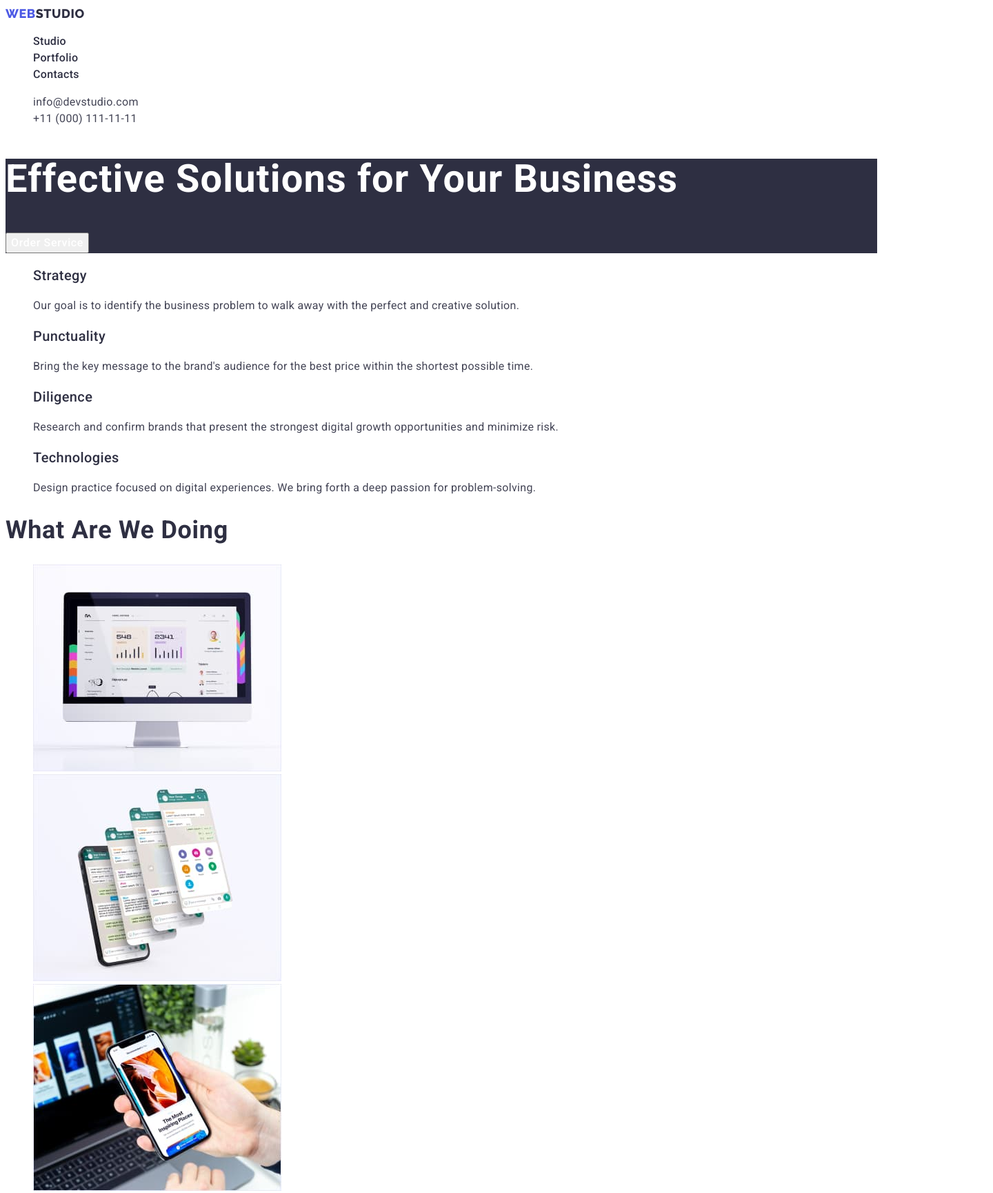
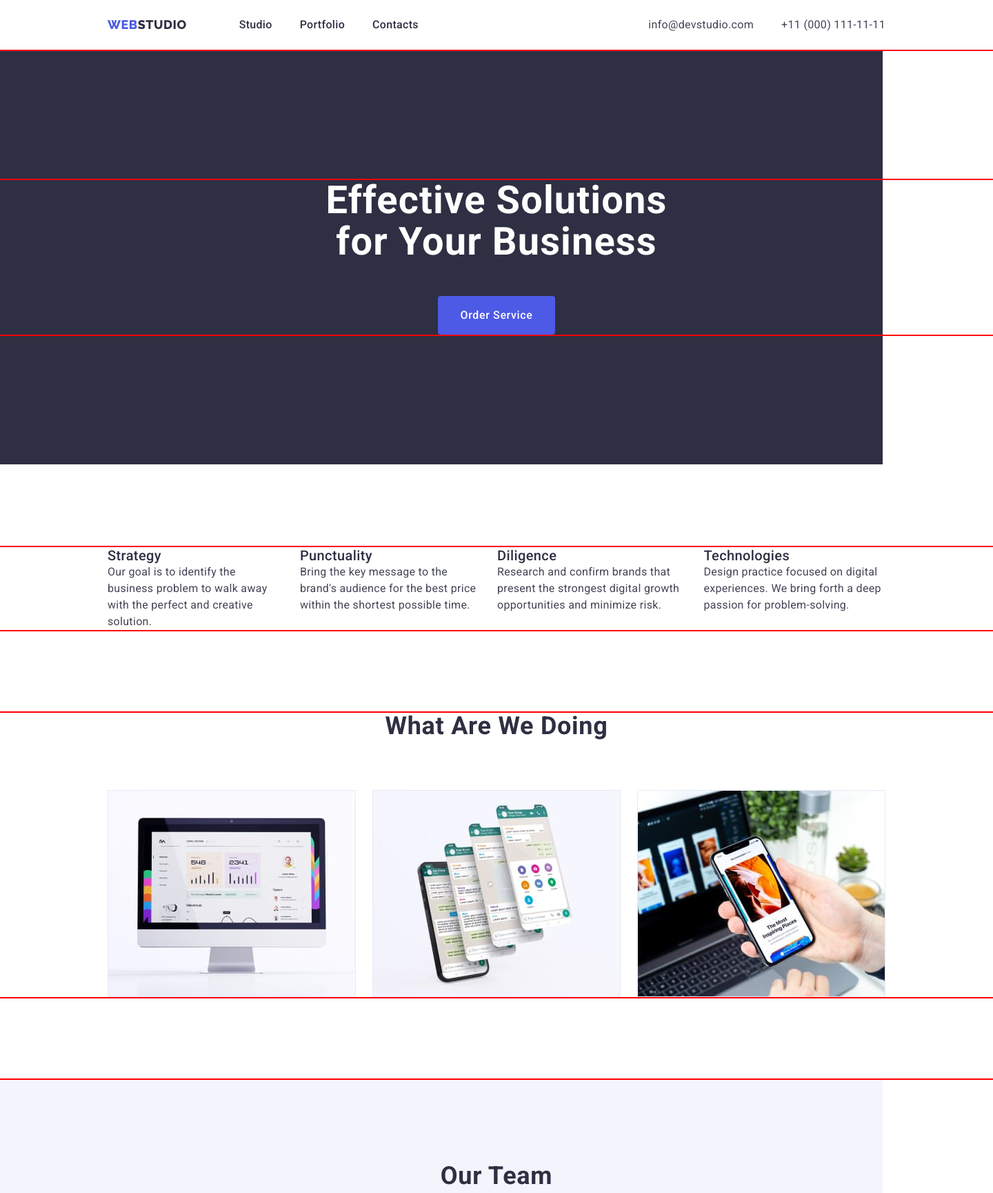
Before and after one commit to DMaietnyiKepp/goit-markup-hw-03, a plain HTML site: page index.html in a window 1280 px wide. Shown: the top 1729 px of the page at 69% size, 1440 px wide, since content can reach past the window. Drawn offline with nearby package versions, Linux system fonts and the light colour scheme.

Commit message:
css work

```diff
--- a/css/styles.css
+++ b/css/styles.css
@@ -1,6 +1,27 @@
 body {
     font-family: 'Roboto', sans-serif;
     color: #2E2F42;
+}
+
+h1, h2, h3, h4, h5, h6, p {
+    margin: 0;
+}
+
+ul {
+    margin: 0;
+    padding-left: 0;
+}
+
+button {
+    cursor: pointer;
+}
+
+a {
+    list-style: none;
+}
+
+img {
+    display: block;
 }
 
 .list {
@@ -18,14 +39,33 @@ body {
     --SecondTextColor: #434455;
 }
 
+.container {
+    width: 1440px;
+    padding-left: 156px;
+    padding-right: 156px;
+    margin-left: auto;
+    margin-right: auto;
+    outline: 2px solid red;
+}
+
 /*--------------------- STUDIO PAGE -----------------------*/
 
 /*--------------- header ---------------*/
 
-/* .header {
+.header {
+    border-bottom: 1px solid #E7E9FC;
 }
+
+.header-container {
+    padding-top: 24px;
+    padding-bottom: 24px;
+    display: flex;
+}
+
 .header-navigation {
-} */
+    margin-right: auto;
+    display: flex;
+}
 
 .header-logo {
     font-family: 'Raleway', sans-serif;
@@ -34,6 +74,7 @@ body {
     line-height: 1.33;
     letter-spacing: 0.03em;
     text-transform: uppercase;
+    margin-right: 76px;
     color: var(--MainTextColor)
 }
 
@@ -41,9 +82,12 @@ body {
     color: var(--LogoColor)
 }
 
-/* .header-list {
+.header-list {
+    display: flex;
+    gap: 40px;
 }
-.header-list-item {
+
+/* .header-list-item {
 } */
 
 .header-link {
@@ -61,6 +105,8 @@ body {
     font-size: 16px;
     line-height: 1.5;
     letter-spacing: 0.02em;
+    display: flex;
+    gap: 40px;
 }
 
 /* .address-list-item {
@@ -82,10 +128,21 @@ body {
 /*--------------- hero --------------*/
 
 .hero {
+    padding-top: 188px;
+    padding-bottom: 188px;
     background: #2E2F42;
 }
 
+.hero-container {
+    display: flex;
+    flex-direction: column;
+    align-items: center;
+    gap: 48px;
+}
+
 .hero-title {
+    max-width: 500px;
+    text-align: center;
     font-weight: 700;
     font-size: 56px;
     line-height: 1.07;
@@ -94,6 +151,9 @@ body {
 }
 
 .hero-btn {
+    min-width: 169px;
+    height: 56px;
+    padding: 16px 32px;
     font-family: inherit;
     font-style: normal;
     font-weight: 500;
@@ -101,15 +161,23 @@ body {
     line-height: 1.5;
     letter-spacing: 0.04em;
     color: #FFFFFF;
+    background: #4D5AE5;
+    border-style: none;
+    border-radius: 4px;
 }
 
 /*-------------- studio advantage ---------------*/
 
-/* .studio-advantage {
+.studio-advantage {
+    margin-top: 120px;
 }
+
 .studio-advantage-list {
+    display: flex;
+    gap: 24px;
 }
-.studio-list-item {
+
+/* .studio-list-item {
 } */
 
 .studio-item-title {
@@ -128,41 +196,66 @@ body {
 
 /*-------------- studio works --------------*/
 
-/* .studio-works {
-} */
+.studio-works {
+    margin-top: 120px;
+}
 
 .studio-works-title {
+    text-align: center;
     font-size: 36px;
     line-height: 1.11;
     letter-spacing: 0.02em;
     text-transform: capitalize;
 }
 
-/* .studio-works-list {
+.studio-works-list {
+    margin-top: 72px;
+    display: flex;
+    gap: 24px;
 }
+
 .works-list-item {
-} */
+    width: calc((100% - 48px) / 3);
+}
 
 /*--------------- studio team ---------------*/
 
-/* .studio-team {
-} */
+.studio-team {
+    margin-top: 120px;
+    background: #F4F4FD;
+}
 
 .studio-team-title {
+    padding-top: 120px;
+    text-align: center;
     font-size: 36px;
     line-height: 1.11;
     letter-spacing: 0.02em;
     text-transform: capitalize;
 }
 
-/* .studio-team-list {
+.studio-team-list {
+    margin-top: 72px;
+    display: flex;
+    gap: 24px;
 }
+
 .studio-team-list-item {
+    padding-bottom: 120px;
+    width: calc((100% - 72px) / 4);
 }
-.studio-team-member {
+
+/* .studio-team-member {
 } */
 
+.member-text {
+    padding: 32px 16px;
+    background: #FFFFFF;
+}
+
 .studio-member-name {
+    margin-bottom: 8px;
+    text-align: center;
     font-weight: 500;
     font-size: 20px;
     line-height: 1.2;
@@ -170,13 +263,17 @@ body {
 }
 
 .studio-member-text {
+    text-align: center;
     font-size: 16px;
     line-height: 1.5;
     letter-spacing: 0.02em;
     color: var(--SecondTextColor)
 }
 
+/*--------------- footer ---------------*/
+
 .footer {
+    padding: 100px 0;
     background: #2E2F42;
 }
 
@@ -195,6 +292,8 @@ body {
 }
 
 .footer-text {
+    margin-top: 16px;
+    max-width: 264px;
     font-size: 16px;
     line-height: 1.5;
     letter-spacing: 0.02em;
@@ -203,12 +302,18 @@ body {
 
 /*--------------------- PORTFOLIO PAGE ---------------------*/
 
-/* .portfolio-info {
+.portfolio-info {
 }
+
 .portfolio-navigation-list {
+    padding-top: 96px;
+    margin-bottom: 72px;
+    display: flex;
+    gap: 24px;
 }
+
 .portfolio-navigation-item {
-} */
+}
 
 .portfolio-btn:hover,
 .portfolio-btn:focus {
@@ -225,10 +330,16 @@ body {
     color: #4D5AE5;
 }
 
-/* .portfolio-service-list {
+.portfolio-service-list {
+    padding-bottom: 120px;
 }
+
+.portfolio-section {
+    display: flex;
+}
+
 .portfolio-service-item {
-} */
+}
 
 .service-item-title {
     font-weight: 500;
--- a/index.html
+++ b/index.html
@@ -5,6 +5,7 @@
     <meta http-equiv="X-UA-Compatible" content="IE=edge">
     <meta name="viewport" content="width=device-width, initial-scale=1.0">
     <title>WebStudio</title>
+    <link rel="stylesheet" href="https://cdnjs.cloudflare.com/ajax/libs/modern-normalize/1.1.0/modern-normalize.min.css" integrity="sha512-wpPYUAdjBVSE4KJnH1VR1HeZfpl1ub8YT/NKx4PuQ5NmX2tKuGu6U/JRp5y+Y8XG2tV+wKQpNHVUX03MfMFn9Q==" crossorigin="anonymous" referrerpolicy="no-referrer" />
     <link rel="stylesheet" href="./css/styles.css">
     <link rel="preconnect" href="https://fonts.googleapis.com">
     <link rel="preconnect" href="https://fonts.gstatic.com" crossorigin>
@@ -12,6 +13,7 @@
 </head>
 <body>
     <header class="header">
+        <div class="container header-container">
             <nav class="header-navigation">
                 <a href="" class="header-logo link"><span class="header-logo-word">Web</span>Studio</a>
                 <ul class="header-list list">
@@ -26,16 +28,20 @@
                     <li class="address-list-item"><a class="address-tel link" href="tel:+110001111111">+11 (000) 111-11-11</a></li>
                 </ul>
             </address>
+        </div>
     </header>
     <main class="main">
         <section class="hero">
+            <div class="container hero-container">
                 <h1 class="hero-title">
                     Effective Solutions
                     for Your Business
                 </h1>
                 <button class="hero-btn" type="button">Order Service</button>
+            </div>
         </section>
         <section class="studio-advantage">
+            <div class="container">
                 <h2 hidden>Stuff</h2>
                 <ul class="studio-advantage-list list">
                     <li class="studio-list-item">
@@ -64,44 +70,59 @@
                         </p>
                     </li>
                 </ul>
+            </div>
         </section>
         <section class="studio-works">
+            <div class="container">
                 <h2 class="studio-works-title">What are we doing</h2>
                 <ul class="studio-works-list list">
                     <li class="works-list-item"><img src="./images/doing_img_1.jpg" alt="laptop" width="360" height="300"></li>
                     <li class="works-list-item"><img src="./images/doing_img_2.jpg" alt="three phones" width="360" height="300"></li>
                     <li class="works-list-item"><img src="./images/doing_img_3.jpg" alt="one phone in hand" width="360" height="300"></li>
                 </ul>
+            </div>
         </section>
         <section class="studio-team">
+            <div class="container">
                 <h2 class="studio-team-title">Our Team</h2>
                 <ul class="studio-team-list list">
                     <li class="studio-team-list-item">
                         <img class="studio-team-member" src="./images/worker_img_1.jpg" alt="worker" width="264">
+                        <div class="member-text">
                             <h3 class="studio-member-name">Mark Guerrero</h3>
                             <p class="studio-member-text">Product Designer</p>
+                        </div>
                     </li>
                     <li class="studio-team-list-item">
                         <img class="studio-team-member" src="./images/worker_img_2.jpg" alt="worker" width="264">
+                        <div class="member-text">
                             <h3 class="studio-member-name">Tom Ford</h3>
                             <p class="studio-member-text">Frontend Developer</p>
+                        </div>
                     </li>
                     <li class="studio-team-list-item">
                         <img class="studio-team-member" src="./images/worker_img_3.jpg" alt="worker" width="264">
+                        <div class="member-text">
                             <h3 class="studio-member-name">Camila Garcia</h3>
                             <p class="studio-member-text">Marketing</p>
+                        </div>
                     </li>
                     <li class="studio-team-list-item">
                         <img class="studio-team-member" src="./images/worker_img_4.jpg" alt="worker" width="264">
+                        <div class="member-text">
                             <h3 class="studio-member-name">Daniel Wilson</h3>
                             <p class="studio-member-text">UI Designer</p>
+                        </div>
                     </li>
                 </ul>
+            </div>
         </section>
     </main>
     <footer class="footer">
+        <div class="container">
             <a class="footer-link link" href="./index.html"><span class="footer-link-word">Web</span>Studio</a>
             <p class="footer-text">Increase the flow of customers and sales for your business with digital marketing & growth solutions.</p>
         </footer>
+        </div>
 </body>
 </html>
```
Also changed, not shown: portfolio.html (+10 -1 lines). Lines whose indentation alone changed are shown as unchanged.
